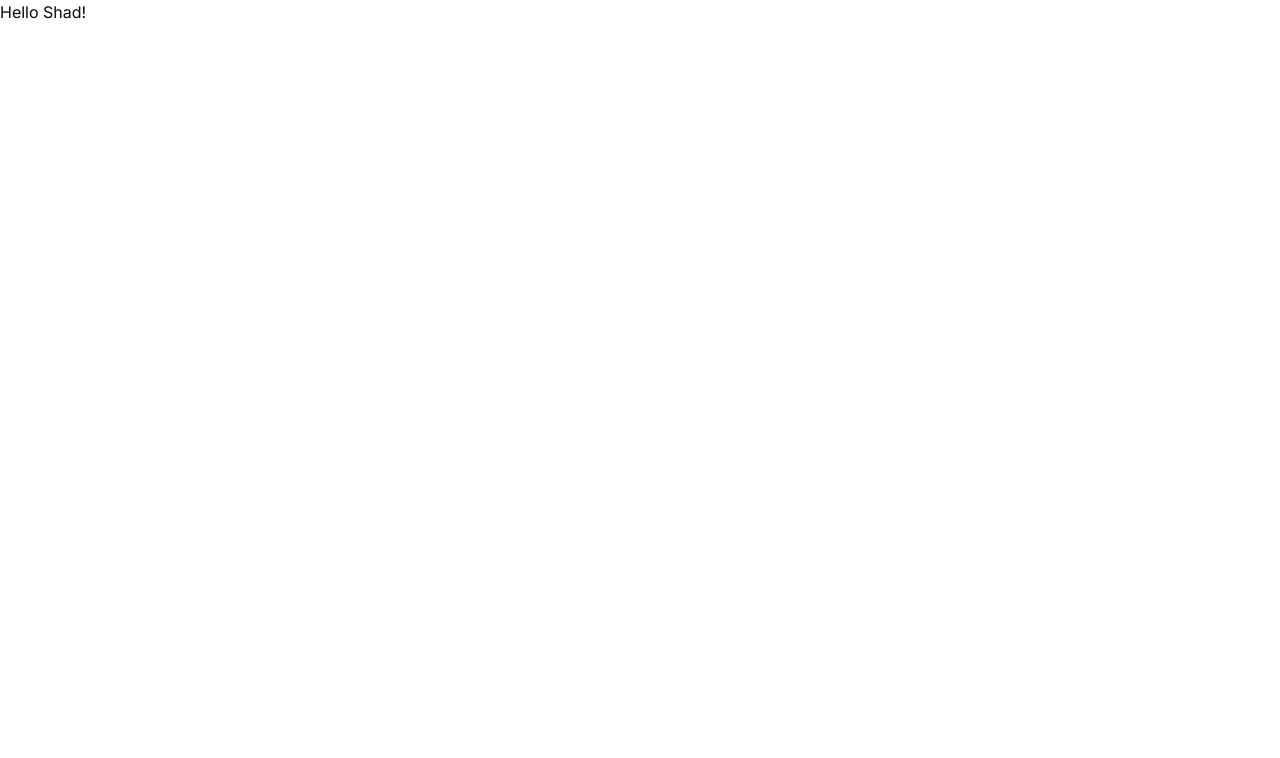
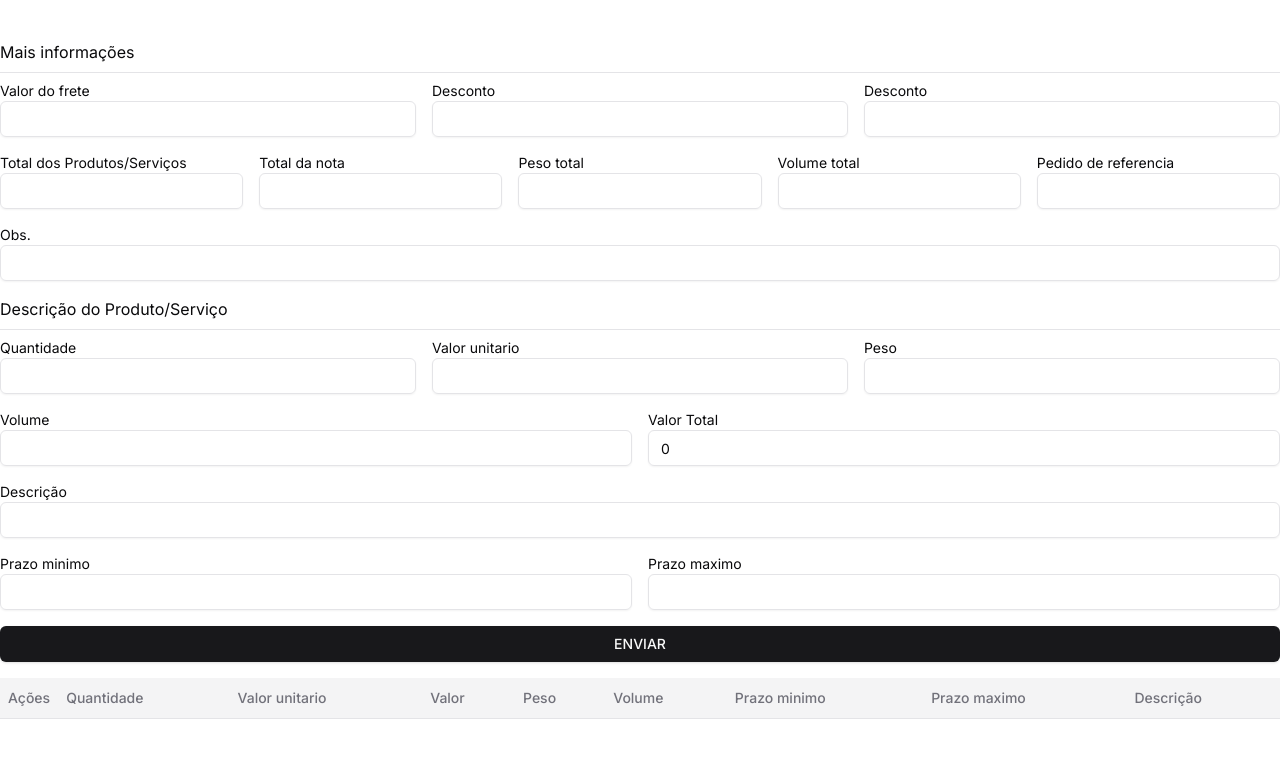
Before and after one commit to KetsonKersen/Shadcn_form, a Next.js app: page / in a window 1280 px wide. Shown: the top 758 px of the page. Built offline with nearby package versions, Linux system fonts and the light colour scheme.

Commit message:
Added form_product

```diff
--- a/next.config.mjs
+++ b/next.config.mjs
@@ -1,4 +1,6 @@
 /** @type {import('next').NextConfig} */
-const nextConfig = {};
+const nextConfig = {
+    reactStrictMode:false
+};
 
 export default nextConfig;
--- /dev/null
+++ b/src/app/components/form_product/index.tsx
@@ -0,0 +1,17 @@
+'use client'
+import MoreInf from "./moreInf";
+import SetProduct from "./setProduct";
+import { GlobalProvider } from "./store";
+import Table_Product from "./table";
+
+export default function Form_Product(){
+    return(
+        <GlobalProvider>
+            <div className="w-full max-w-7xl mx-auto flex flex-col gap-4 pt-10">
+                <MoreInf/>
+                <SetProduct/>
+                <Table_Product/>
+            </div>
+        </GlobalProvider>
+    )
+}
--- /dev/null
+++ b/src/app/components/form_product/moreInf.tsx
@@ -0,0 +1,54 @@
+import { Input } from "@/components/ui/input";
+
+export default function MoreInf(){
+    return(
+        <div className="flex flex-col gap-2">
+            <h3>Mais informações</h3>
+            <hr></hr>
+            <form className="flex flex-col gap-4">
+                <div>
+                    <label>
+                        Valor do frete
+                        <Input/>
+                    </label>
+                    <label>
+                        Desconto
+                        <Input/>
+                    </label>
+                    <label>
+                        Desconto
+                        <Input/>
+                    </label>
+                </div>
+                <div>
+                    <label>
+                        Total dos Produtos/Serviços
+                        <Input/>
+                    </label>
+                    <label>
+                        Total da nota
+                        <Input/>
+                    </label>
+                    <label>
+                        Peso total
+                        <Input/>
+                    </label>
+                    <label>
+                        Volume total
+                        <Input/>
+                    </label>
+                    <label>
+                        Pedido de referencia
+                        <Input/>
+                    </label>
+                </div>
+                <div>
+                    <label>
+                        Obs.
+                        <Input/>
+                    </label>
+                </div>
+            </form>
+        </div>
+    )
+}
--- /dev/null
+++ b/src/app/components/form_product/setProduct.tsx
@@ -0,0 +1,88 @@
+import { useForm, SubmitHandler } from "react-hook-form";
+
+import { Button } from "@/components/ui/button";
+import { Input } from "@/components/ui/input";
+import { useContext, useEffect, useRef, useState } from "react";
+import { GlobalContext } from "./store";
+
+export default function SetProduct(){
+    const {addProduct} = useContext<any>(GlobalContext)
+    const { register, handleSubmit, reset, watch} = useForm<IFormInput>();
+
+    interface IFormInput {
+        quantidade: String;
+        valor_uni: String;
+        peso: String;
+        volume: String;
+        valor_total: String;
+        descricao: String;
+        prazo_min: String;
+        prazo_max: String;
+      }
+
+    const onSubmit: SubmitHandler<IFormInput> = (data:{}) => {
+        addProduct(data)
+        reset()
+    }
+    const watchQuantidade = watch("quantidade")
+    const watchValorUni = watch("valor_uni")
+
+
+    const [calc,setCalc] = useState(0)
+    useEffect(()=>{
+        let res:number = (Number(watchQuantidade) * Number(watchValorUni))
+        if(!Number.isNaN(res)){
+            setCalc(res)
+        }
+    },[watchQuantidade, watchValorUni])
+
+    return(
+        <div className="flex flex-col gap-2">
+            <h3>Descrição do Produto/Serviço</h3>
+            <hr></hr>
+            <form onSubmit={handleSubmit(onSubmit)} className="flex flex-col">
+                <div>
+                    <label>
+                        Quantidade
+                        <Input {...register("quantidade")}/>
+                    </label>
+                    <label>
+                        Valor unitario
+                        <Input {...register("valor_uni")}/>
+                    </label>
+                    <label>
+                        Peso
+                        <Input {...register("peso")}/>
+                    </label>
+                </div>
+                <div>
+                    <label>
+                        Volume
+                        <Input {...register("volume")}/>
+                    </label>
+                    <label>
+                        Valor Total
+                        <Input value={calc} {...register("valor_total")}/>
+                    </label>
+                </div>
+                <div>
+                    <label>
+                        Descrição
+                        <Input {...register("descricao")}/>
+                    </label>
+                </div>
+                <div>
+                    <label>
+                        Prazo minimo
+                        <Input {...register("prazo_min")}/>
+                    </label>
+                    <label>
+                        Prazo maximo
+                        <Input {...register("prazo_max")}/>
+                    </label>
+                </div>
+                <Button>ENVIAR</Button>
+            </form>
+        </div>
+    )
+}
--- /dev/null
+++ b/src/app/components/form_product/store.tsx
@@ -0,0 +1,49 @@
+import { createContext, useEffect, useMemo, useState } from "react";
+
+export const GlobalContext = createContext({})
+export const GlobalProvider = ({children}:any)=>{
+    interface Iproduct{
+        id: number,
+        quantidade: String;
+        valor_uni: String;
+        peso: String;
+        volume: String;
+        valor_total: String;
+        descricao: String;
+        prazo_min: String;
+        prazo_max: String;
+    }
+    const [state , setState] = useState<Array<Iproduct>>([])
+
+    useMemo(()=>{
+        if(!localStorage.getItem("products")){
+            localStorage.setItem("products",JSON.stringify([]))
+        }else{
+            const data:any = localStorage.getItem("products")
+            setState(JSON.parse(data))
+        }
+    },[])
+
+    function addProduct(product:Iproduct){
+        Object.assign(product, {id: Math.floor( Math.random()*999 )})
+        const newArray = new Array(...state, product)
+        setState(newArray)
+        localStorage.setItem("products",JSON.stringify(newArray))
+    }
+
+    function removeProduct(id:number){
+        state.map((product, index)=>{
+            if(product.id === id){
+                state.splice(index, 1)
+                const newArray = new Array(...state)
+                localStorage.setItem("products",JSON.stringify(newArray))
+                setState(newArray)
+            }
+        })
+
+    }
+
+    return(
+        <GlobalContext.Provider value={{state, setState, addProduct, removeProduct}}>{children}</GlobalContext.Provider>
+    )
+}
--- /dev/null
+++ b/src/app/components/form_product/table.tsx
@@ -0,0 +1,68 @@
+import { ArrowUpDown, ChevronDown, MoreHorizontal } from "lucide-react"
+import { Button } from "@/components/ui/button"
+import { Input } from "@/components/ui/input"
+import {
+  Table,
+  TableBody,
+  TableCell,
+  TableHead,
+  TableHeader,
+  TableRow,
+} from "@/components/ui/table"
+import { Trash2 } from 'lucide-react';
+import { useContext } from "react";
+import { GlobalContext } from "./store";
+
+interface IFormInput {
+    id:number;
+    quantidade: String;
+    valor_uni: String;
+    peso: String;
+    volume: String;
+    valor_total: String;
+    descricao: String;
+    prazo_min: String;
+    prazo_max: String;
+  }
+
+
+export default function Table_Product(){
+    const {state, removeProduct} = useContext<any>(GlobalContext)
+    return(
+        <Table>
+            <TableHeader className="bg-zinc-100">
+                <TableRow>
+                    <TableHead className="w-10">Ações</TableHead>
+                    <TableHead>Quantidade</TableHead>
+                    <TableHead>Valor unitario</TableHead>
+                    <TableHead>Valor</TableHead>
+                    <TableHead>Peso</TableHead>
+                    <TableHead>Volume</TableHead>
+                    <TableHead>Prazo minimo</TableHead>
+                    <TableHead>Prazo maximo</TableHead>
+                    <TableHead>Descrição</TableHead>
+                </TableRow>
+            </TableHeader >
+            <TableBody >
+                {state?.map((item:IFormInput)=>{
+                    const {id,quantidade,valor_uni,valor_total,peso,volume,prazo_min,prazo_max,descricao} = item
+                    return(
+                        <TableRow key={id}>
+                            <TableCell>
+                                <Button onClick={()=>removeProduct(id)} className="w-8 h-8 p-2"><Trash2 size={16}/></Button>
+                            </TableCell>
+                            <TableCell>{quantidade}</TableCell>
+                            <TableCell>{valor_uni}</TableCell>
+                            <TableCell>{valor_total}</TableCell>
+                            <TableCell>{peso}</TableCell>
+                            <TableCell>{volume}</TableCell>
+                            <TableCell>{prazo_min}</TableCell>
+                            <TableCell>{prazo_max}</TableCell>
+                            <TableCell>{descricao}</TableCell>
+                        </TableRow>
+                    )
+                })}
+            </TableBody>
+        </Table>
+    )
+}
--- a/src/app/globals.css
+++ b/src/app/globals.css
@@ -85,4 +85,13 @@
   body {
     @apply bg-background text-foreground;
   }
+  form{
+    @apply gap-4
+  }
+  form div{
+    @apply flex w-full gap-4
+  }
+  label{
+    @apply w-full text-sm
+  }
 }
--- a/src/app/page.tsx
+++ b/src/app/page.tsx
@@ -1,5 +1,7 @@
+import Form_Product from "./components/form_product";
+
 export default function Home() {
   return (
-    <p>Hello Shad!</p>
+    <Form_Product/>
   );
 }
```
